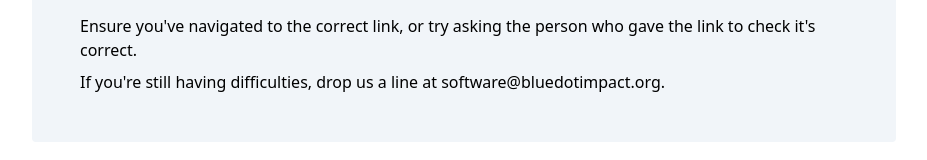
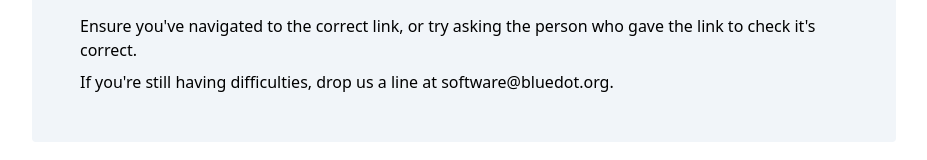
Before and after one commit to bluedotimpact/meet, a Next.js app: page /record-attendance in a window 1280 px wide. Shown: the part 158-318 px from the top of the page, without its empty margins (176-1103 px from the left). Built offline with nearby package versions, Linux system fonts and the light colour scheme.

Commit message:
bluedotimpact.org -> bluedot.org

```diff
--- a/src/components/SelectPersonView.tsx
+++ b/src/components/SelectPersonView.tsx
@@ -50,7 +50,7 @@ const SelectPersonView: React.FC<SelectPersonViewProps> = ({ cohortId, setPage }
     return (
       <Page>
         <H1 className="flex-1">Error: {errorMessage ?? 'Unknown error'}</H1>
-        <p>If this error persists, please contact us at software@bluedotimpact.org.</p>
+        <p>If this error persists, please contact us at software@bluedot.org.</p>
       </Page>
     );
   }
--- a/src/pages/record-attendance.tsx
+++ b/src/pages/record-attendance.tsx
@@ -16,7 +16,7 @@ const RecordAttendance: React.FC = () => {
       <Page>
         <H1 className="flex-1">Error: Missing cohort class or participant id.</H1>
         <p className="mb-2">Ensure you've navigated to the correct link, or try asking the person who gave the link to check it's correct.</p>
-        <p>If you're still having difficulties, drop us a line at software@bluedotimpact.org.</p>
+        <p>If you're still having difficulties, drop us a line at software@bluedot.org.</p>
       </Page>
     );
   }
```
Also changed, not shown: public/.well-known/security.txt, 1 other file (tests, documents, lock files or other folders).
